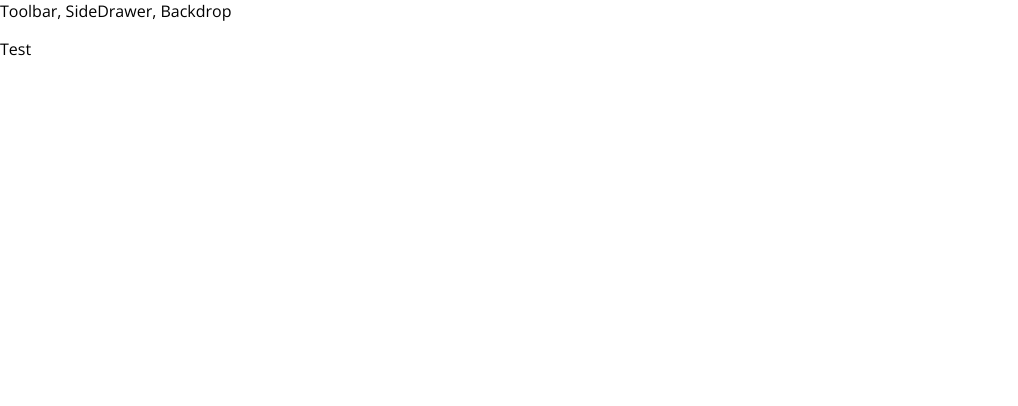
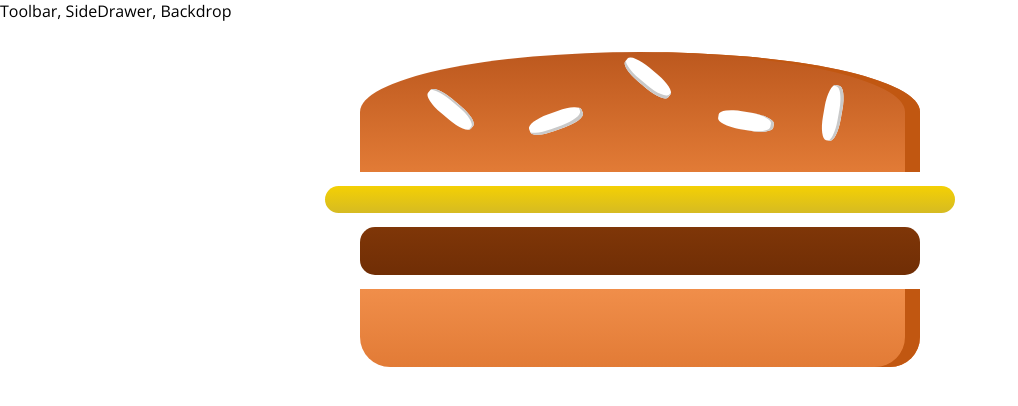
Before and after one commit to QurcoJr/burger-app, a React (Create React App) app: page / in a window 1280 px wide. Shown: the top 406 px of the page, without its empty margins (0-1018 px from the left). Built offline with nearby package versions, Linux system fonts and the light colour scheme; the HTML template or start-up script is replaced by a standard one.

Commit message:
start burger component

```diff
--- a/package.json
+++ b/package.json
@@ -6,6 +6,7 @@
     "@testing-library/jest-dom": "^4.2.4",
     "@testing-library/react": "^9.5.0",
     "@testing-library/user-event": "^7.2.1",
+    "prop-types": "^15.7.2",
     "react": "^16.13.1",
     "react-dom": "^16.13.1",
     "react-scripts": "3.4.1"
--- a/src/App.js
+++ b/src/App.js
@@ -1,13 +1,14 @@
 import React, { Component } from 'react';
 
 import Layout from './components/Layout/Layout';
+import BurgerBuilder from './containers/BurgerBuilder/BurgerBuilder';
 
 class App extends Component {
   render() {
     return (
       <div>
         <Layout>
-          <p>Test</p>
+          <BurgerBuilder />
         </Layout>
       </div>
     );
--- /dev/null
+++ b/src/components/Burger/Burger.js
@@ -0,0 +1,17 @@
+import React from 'react';
+
+import classes from './Burger.module.css';
+import BurgerIngredient from './BurgerIngerdient/BurgerIngredient';
+
+const Burger = props => {
+  return (
+    <div className={classes.Burger}>
+      <BurgerIngredient type="bread-top" />
+      <BurgerIngredient type="cheese" />
+      <BurgerIngredient type="meat" />
+      <BurgerIngredient type="bread-bottom" />
+    </div>
+  );
+};
+
+export default Burger;
--- /dev/null
+++ b/src/components/Burger/Burger.module.css
@@ -0,0 +1,30 @@
+.Burger {
+  width: 100%;
+  margin: auto;
+  height: 250px;
+  overflow: auto;
+  text-align: center;
+  font-weight: bold;
+  font-size: 1.2rem;
+}
+
+@media (min-width: 500px) and (min-height: 400px) {
+  .Burger {
+    width: 350px;
+    height: 300px;
+  }
+}
+
+@media (min-width: 500px) and (min-height: 401px) {
+  .Burger {
+    width: 450px;
+    height: 400px;
+  }
+}
+
+@media (min-width: 1000px) and (min-height: 700px) {
+  .Burger {
+    width: 700px;
+    height: 600px;
+  }
+}
--- /dev/null
+++ b/src/components/Burger/BurgerIngerdient/BurgerIngredient.js
@@ -0,0 +1,44 @@
+import React from 'react';
+import PropTypes from 'prop-types';
+
+import classes from './BurgerIngredient.module.css';
+
+const BurgerIngredient = props => {
+  let ingredient = null;
+
+  switch (props.type) {
+    case 'bread-bottom':
+      ingredient = <div className={classes.BreadBottom}></div>;
+      break;
+    case 'bread-top':
+      ingredient = (
+        <div className={classes.BreadTop}>
+          <div className={classes.Seeds1}></div>
+          <div className={classes.Seeds2}></div>
+        </div>
+      );
+      break;
+    case 'meat':
+      ingredient = <div className={classes.Meat}></div>;
+      break;
+    case 'cheese':
+      ingredient = <div className={classes.Cheese}></div>;
+      break;
+    case 'salad':
+      ingredient = <div className={classes.Salad}></div>;
+      break;
+    case 'bacon':
+      ingredient = <div className={classes.Bacon}></div>;
+      break;
+    default:
+      ingredient = null;
+  }
+
+  return ingredient;
+};
+
+BurgerIngredient.propTypes = {
+  type: PropTypes.string.isRequired
+};
+
+export default BurgerIngredient;
--- /dev/null
+++ b/src/components/Burger/BurgerIngerdient/BurgerIngredient.module.css
@@ -0,0 +1,112 @@
+.BreadBottom {
+  height: 13%;
+  width: 80%;
+  background: linear-gradient(#f08e4a, #e27b36);
+  border-radius: 0 0 30px 30px;
+  box-shadow: inset -15px 0 #c15711;
+  margin: 2% auto;
+}
+
+.BreadTop {
+  height: 20%;
+  width: 80%;
+  background: linear-gradient(#bc581e, #e27b36);
+  border-radius: 50% 50% 0 0;
+  box-shadow: inset -15px 0 #c15711;
+  margin: 2% auto;
+  position: relative;
+}
+
+.Seeds1 {
+  width: 10%;
+  height: 15%;
+  position: absolute;
+  background-color: white;
+  left: 30%;
+  top: 50%;
+  border-radius: 40%;
+  transform: rotate(-20deg);
+  box-shadow: inset -2px -3px #c9c9c9;
+}
+
+.Seeds1:after {
+  content: '';
+  width: 100%;
+  height: 100%;
+  position: absolute;
+  background-color: white;
+  left: -170%;
+  top: -260%;
+  border-radius: 40%;
+  transform: rotate(60deg);
+  box-shadow: inset -1px 2px #c9c9c9;
+}
+
+.Seeds1:before {
+  content: '';
+  width: 100%;
+  height: 100%;
+  position: absolute;
+  background-color: white;
+  left: 180%;
+  top: -50%;
+  border-radius: 40%;
+  transform: rotate(60deg);
+  box-shadow: inset -1px -3px #c9c9c9;
+}
+
+.Seeds2 {
+  width: 10%;
+  height: 15%;
+  position: absolute;
+  background-color: white;
+  left: 64%;
+  top: 50%;
+  border-radius: 40%;
+  transform: rotate(10deg);
+  box-shadow: inset -3px 0 #c9c9c9;
+}
+
+.Seeds2:before {
+  content: '';
+  width: 100%;
+  height: 100%;
+  position: absolute;
+  background-color: white;
+  left: 150%;
+  top: -130%;
+  border-radius: 40%;
+  transform: rotate(90deg);
+  box-shadow: inset 1px 3px #c9c9c9;
+}
+
+.Meat {
+  width: 80%;
+  height: 8%;
+  background: linear-gradient(#7f3608, #702e05);
+  margin: 2% auto;
+  border-radius: 15px;
+}
+
+.Cheese {
+  width: 90%;
+  height: 4.5%;
+  margin: 2% auto;
+  background: linear-gradient(#f4d004, #d6bb22);
+  border-radius: 20px;
+}
+
+.Salad {
+  width: 85%;
+  height: 7%;
+  margin: 2% auto;
+  background: linear-gradient(#228c1d, #91ce50);
+  border-radius: 20px;
+}
+
+.Bacon {
+  width: 80%;
+  height: 3%;
+  background: linear-gradient(#bf3813, #c45e38);
+  margin: 2% auto;
+}
--- a/src/components/Layout/Layout.js
+++ b/src/components/Layout/Layout.js
@@ -1,9 +1,11 @@
 import React from 'react';
+
+import classes from './Layout.module.css';
 
 const Layout = props => (
   <>
     <div>Toolbar, SideDrawer, Backdrop</div>
-    <main>{props.children}</main>
+    <main className={classes.Content}>{props.children}</main>
   </>
 );
 
--- /dev/null
+++ b/src/components/Layout/Layout.module.css
@@ -0,0 +1,3 @@
+.Content {
+    margin-top: 16px;
+}
--- /dev/null
+++ b/src/containers/BurgerBuilder/BurgerBuilder.js
@@ -0,0 +1,15 @@
+import React, { Component } from 'react';
+
+import Burger from '../../components/Burger/Burger';
+
+class BurgerBuilder extends Component {
+  render() {
+    return (
+      <>
+        <Burger />
+      </>
+    );
+  }
+}
+
+export default BurgerBuilder;
```
